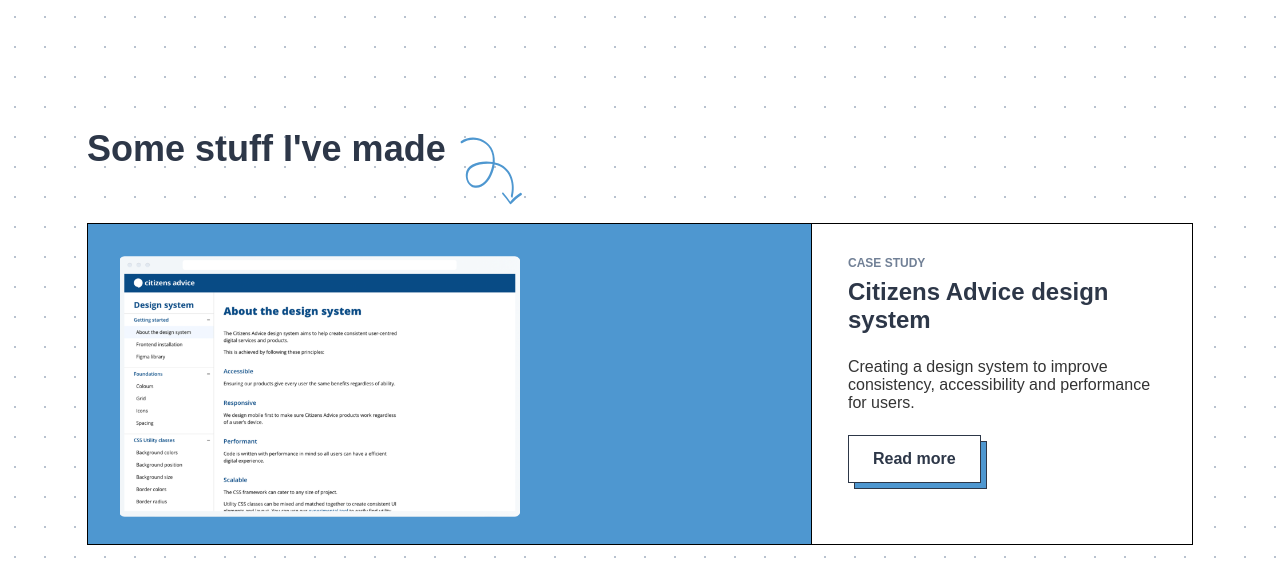
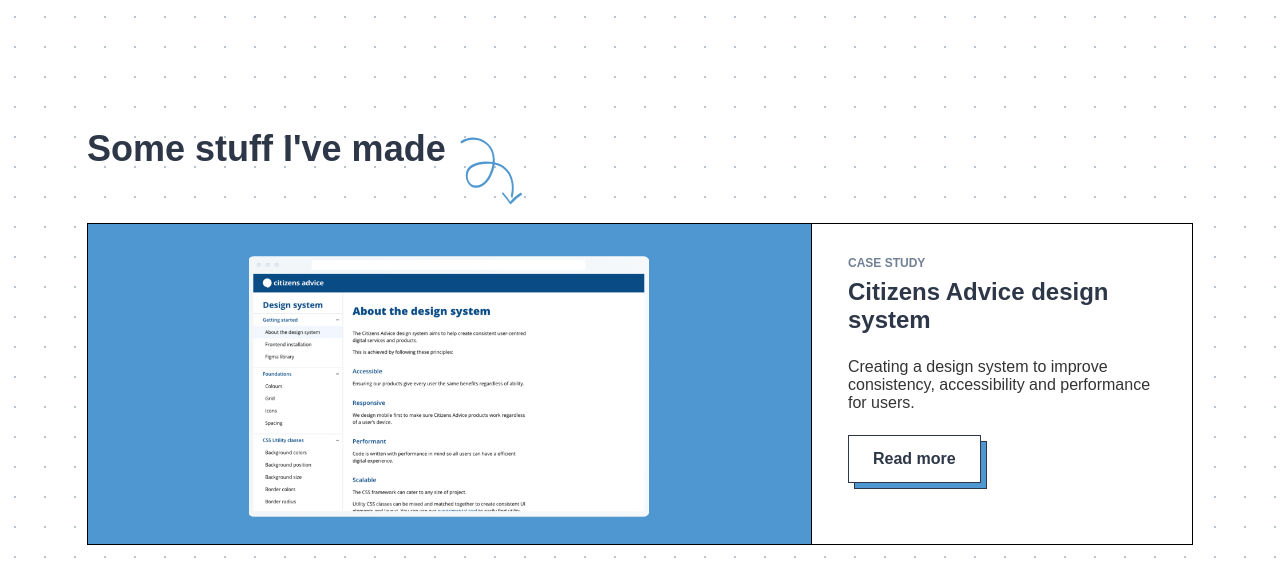
Before and after one commit to adamgparsons/portfolio-v4, a Gatsby site: page / in a window 1280 px wide. Shown: the part 627-1206 px from the top of the page. Built offline with nearby package versions, Linux system fonts and the light colour scheme; Gatsby itself is replaced by a stand-in of ours.

Commit message:
a bit more

```diff
--- a/src/components/article-card.js
+++ b/src/components/article-card.js
@@ -56,6 +56,8 @@
   border-bottom: 1px solid black;
   padding: 32px;
   height: 320px;
+  /* display: flex;
+  flex-direction: column; */
 
   ${({ order }) => order === 1 && ` padding:0px`};
   ${({ backgroundColor }) =>
@@ -89,7 +91,7 @@
       `
 
 padding-left: 0px;
-
+padding-bottom: 0px;
   `};
   }
 `
@@ -132,7 +134,10 @@
               ? post.frontmatter.cover.childImageSharp.large
               : post.frontmatter.cover.childImageSharp.small
           }
-          style={{ maxWidth: "400px" }}
+          style={{
+            maxWidth: "400px",
+            margin: "0 auto",
+          }}
           // imgStyle={{ objectFit: "contain" }}
         />
         {console.log(post.frontmatter.cover.childImageSharp.small)}
--- a/src/pages/index.js
+++ b/src/pages/index.js
@@ -35,7 +35,7 @@
             cover {
               publicURL
               childImageSharp {
-                large: fluid(maxWidth: 200) {
+                large: fluid(maxWidth: 800) {
                   ...GatsbyImageSharpFluid
                 }
                 small: fluid(maxWidth: 200) {
```
